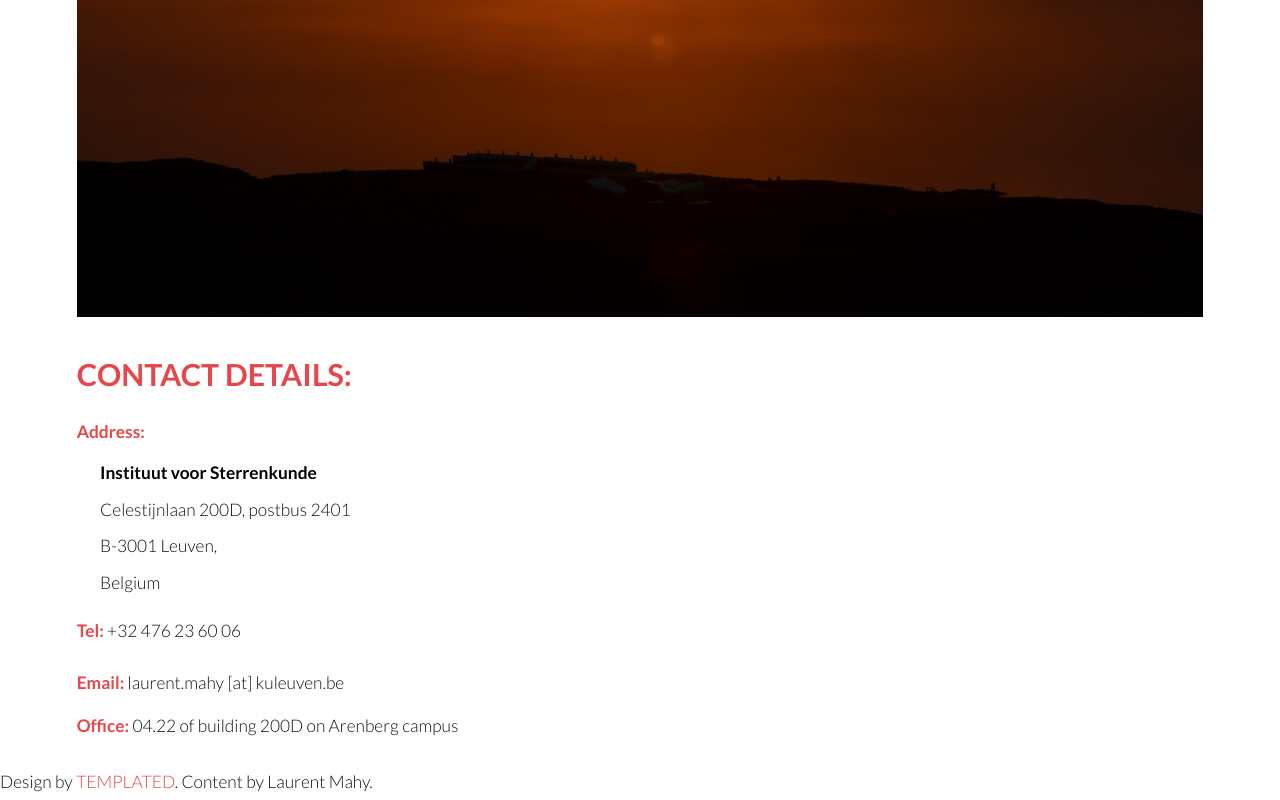
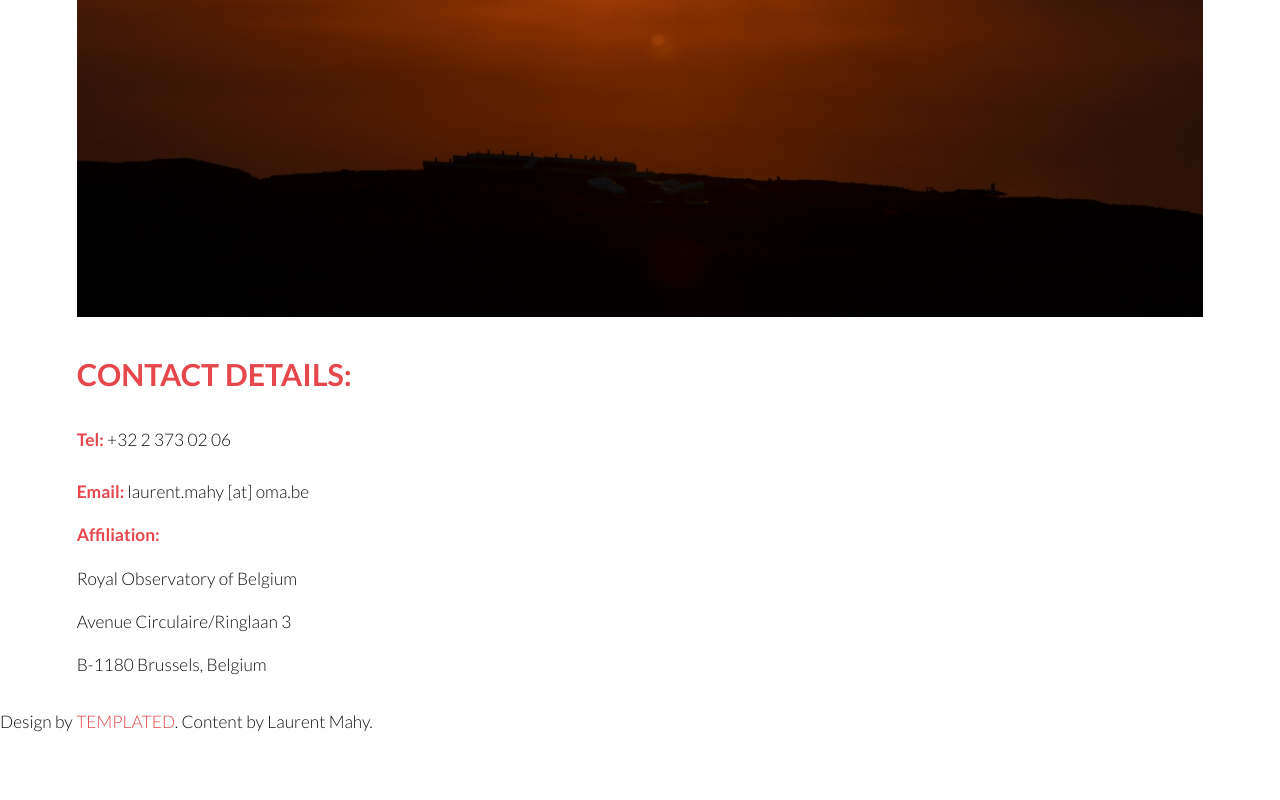
Before and after one commit to laurentmahy/laurentmahy.github.io, a plain HTML site: page contact.html in a window 1280 px wide. Shown: the part 542-1342 px from the top of the page. After the commit the page ends 1281 px from the top, so only its background shows below. Drawn offline with Linux system fonts and the light colour scheme.

Commit message:
contact.html

```diff
--- a/contact.html
+++ b/contact.html
@@ -37,15 +37,13 @@
 					</header>
 					<a href="#" class="image fit"><img src="images/pic05.jpg" alt="" /></a>
 					<h2><strong>Contact details:</strong></h2>
-					<p style="line-height: 0.6;"><strong>Address:</strong></p>
-					<p style="line-height: 0.1;"><strong><font color="black">&nbsp; &nbsp; &nbsp; &nbsp;Instituut voor Sterrenkunde</font></strong></p>
-					<p style="line-height: 0.1;">&nbsp; &nbsp; &nbsp; &nbsp;Celestijnlaan 200D, postbus 2401</p>
-					<p style="line-height: 0.1;">&nbsp; &nbsp; &nbsp; &nbsp;B-3001 Leuven,</p>
-					<p style="line-height: 0.1;">&nbsp; &nbsp; &nbsp; &nbsp;Belgium</p>
 
-					<p style="line-height: 1.5;"><strong>Tel:</strong> +32 476 23 60 06</p>
-					<p style="line-height: 0.5;"><strong>Email:</strong> laurent.mahy [at] kuleuven.be</p>
-					<p style="line-height: 0.5;"><strong>Office:</strong> 04.22 of building 200D on Arenberg campus</p>
+					<p style="line-height: 1.5;"><strong>Tel:</strong> +32 2 373 02 06</p>
+					<p style="line-height: 0.5;"><strong>Email:</strong> laurent.mahy [at] oma.be</p>
+					<p style="line-height: 0.5;"><strong>Affiliation:</strong> </p>
+					<p style="line-height: 0.5;"><strong>            </strong> Royal Observatory of Belgium</p>
+					<p style="line-height: 0.5;"><strong>            </strong> Avenue Circulaire/Ringlaan 3</p>
+					<p style="line-height: 0.5;"><strong>            </strong> B-1180 Brussels, Belgium</p>
 				</div>
 			</section>
 	<footer id="footer">
```
